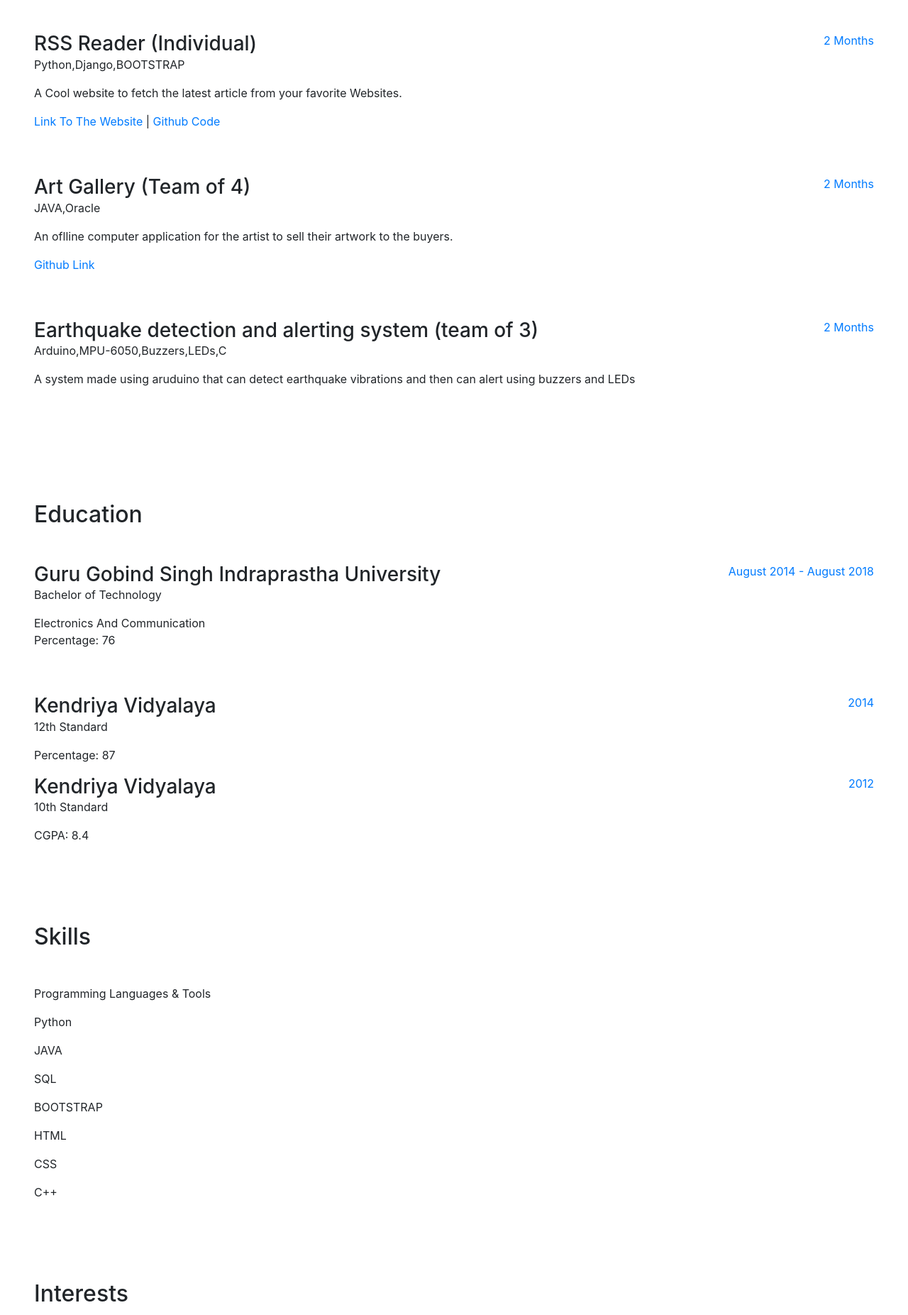
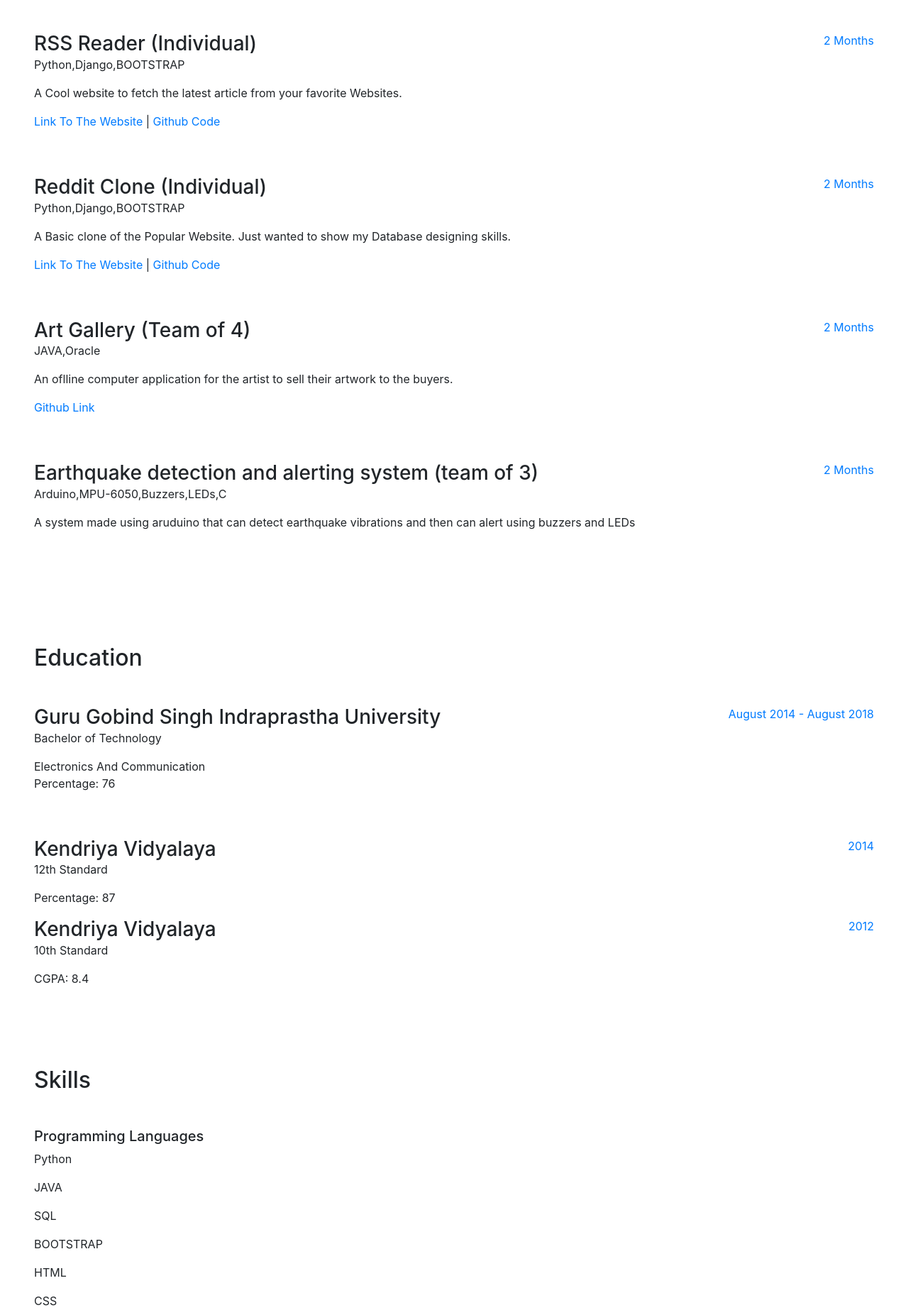
Before and after one commit to avinash-tiwari/RSS-django-website, a Django app: page /about/ in a window 1280 px wide. Shown: the part 401-2254 px from the top of the page at 71% size. Run offline with Django 3.2, Linux system fonts and the light colour scheme; some libraries are stand-ins or nearby versions; some web fonts are replaced.

Commit message:
resume changed

```diff
--- a/templates/about.html
+++ b/templates/about.html
@@ -122,6 +122,18 @@
 
           <div class="resume-item d-flex flex-column flex-md-row mb-5">
             <div class="resume-content mr-auto">
+              <h3 class="mb-0">Reddit Clone (Individual)</h3>
+              <div class="subheading mb-3">Python,Django,BOOTSTRAP</div>
+              <p>A Basic clone of the Popular Website. Just wanted to show my Database designing skills.</p>
+              <p><a href="http://reddit-clone-tiwari.herokuapp.com/">Link To The Website</a> | <a href="https://github.com/avinash-tiwari/reddit-clone">Github Code</a></p>
+            </div>
+            <div class="resume-date text-md-right">
+              <span class="text-primary">2 Months</span>
+            </div>
+          </div>
+
+          <div class="resume-item d-flex flex-column flex-md-row mb-5">
+            <div class="resume-content mr-auto">
               <h3 class="mb-0">Art Gallery (Team of 4)</h3>
               <div class="subheading mb-3">JAVA,Oracle</div>
               <p>An oflline computer application for the artist to sell their artwork to the buyers.</p>
@@ -193,7 +205,7 @@
         <div class="my-auto">
           <h2 class="mb-5">Skills</h2>
 
-          <div class="subheading mb-3">Programming Languages &amp; Tools</div>
+          <h5>Programming Languages</h5>
               <p>Python</p>
               <p>JAVA</p>
               <p>SQL</p>
```
